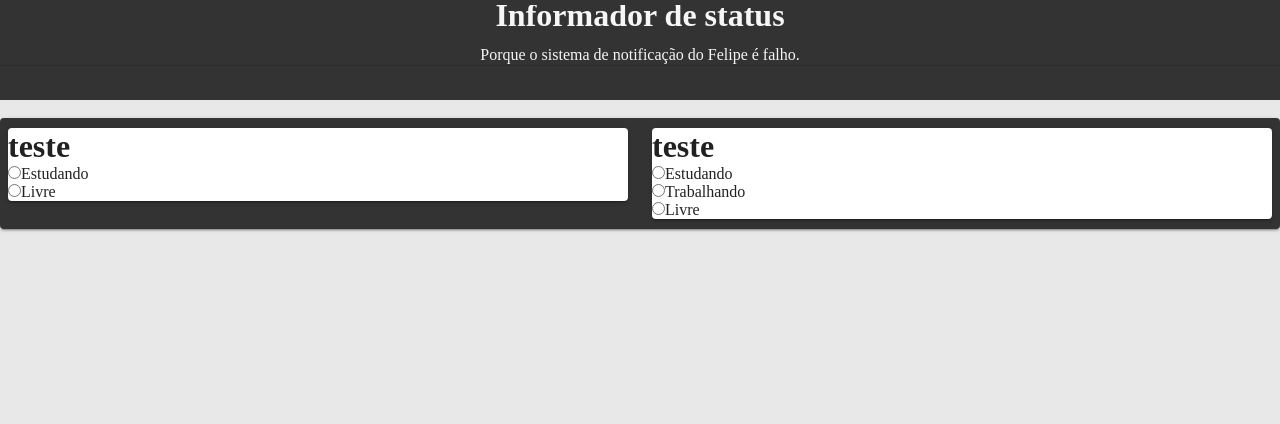
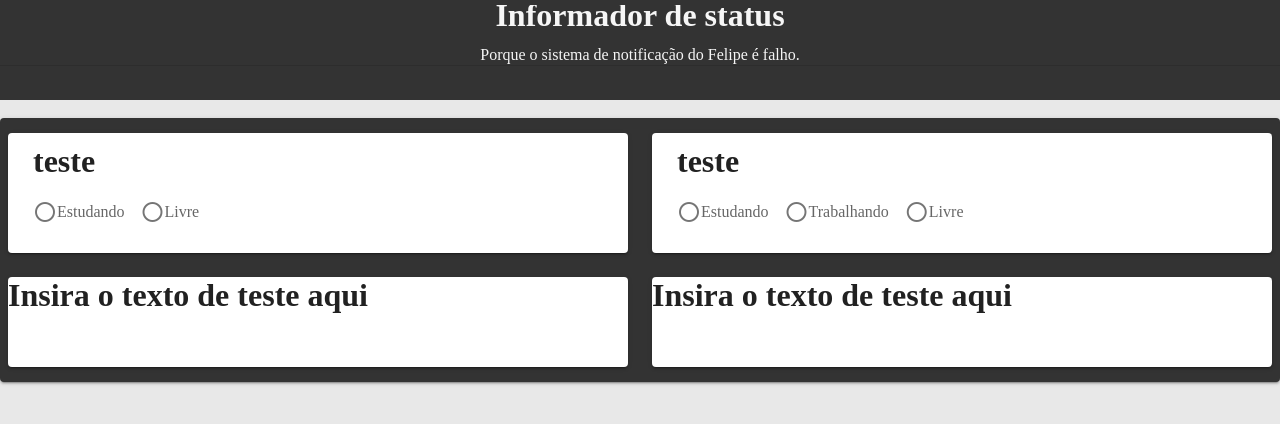
Before and after one commit to LelePG/Compartilhador-de-atividades, a Vue app in the folder app/: page / in a window 1280 px wide. Shown: the top 424 px of the page. Built offline with nearby package versions, Linux system fonts and the light colour scheme.

Commit message:
Finalização da interface

```diff
--- a/app/src/components/Atividades.vue
+++ b/app/src/components/Atividades.vue
@@ -1,11 +1,11 @@
 <template>
-  <v-card :class = "`${nome}-atividades`">
+  <v-card :class = "`${nome}-atividades atividades`">
     <h1>{{ nome }}</h1>
-    <input type="radio" id="estudando" name="estado" value="estudando" />
-    <label for="estudando">Estudando</label><br />
+    <v-radio-group row>
+      <v-radio label="Estudando" name = "estudando" color ="#990100"></v-radio>
     <slot></slot>
-    <input type="radio" id="livre" name="estado" value="livre" />
-    <label for="livre">Livre</label>
+      <v-radio label="Livre" name = "livre" color="#990100"></v-radio>
+    </v-radio-group>
   </v-card>
 </template>
 
@@ -25,4 +25,13 @@ export default {
 </script>
 
 <style>
+.atividades{
+  padding: 10px 25px;
+  height: 120px;
+}
+
+input[type="radio"]{
+  font-size:15px;
+  margin: auto;
+}
 </style>
--- a/app/src/components/Cabecalho.vue
+++ b/app/src/components/Cabecalho.vue
@@ -10,7 +10,7 @@
 <script>
 export default {
   data: function () {
-    return;
+    return {};
   },
 };
 </script>
--- a/app/src/components/Corpo.vue
+++ b/app/src/components/Corpo.vue
@@ -6,9 +6,17 @@
       </v-col>
       <v-col>
     <Atividades>
-      <input type="radio" id="trabalhando" name="estado" value="trabalhando" />
-    <label for="trabalhando">Trabalhando</label><br />
+           <v-radio label="Trabalhando" name = "trabalhando" color= "#990100"></v-radio>
     </Atividades>
+      </v-col>
+    </v-row>
+
+    <v-row>
+      <v-col>
+        <Status/>
+      </v-col>
+      <v-col>
+        <Status/>
       </v-col>
     </v-row>
 </v-card>
@@ -16,15 +24,17 @@
 
 <script>
 import Atividades from './Atividades.vue'
+import Status from './Status.vue'
 export default {
     components:{
-      Atividades
+      Atividades,
+      Status
     }
 }
 </script>
 
 <style>
 #corpo{
-  padding: 10px 8px;
+  padding: 15px 8px;
 }
 </style>
--- /dev/null
+++ b/app/src/components/Status.vue
@@ -0,0 +1,17 @@
+<template>
+    <v-card min-height = "90px">
+        <h1>Insira o texto de teste aqui</h1>
+    </v-card>
+</template>
+
+<script>
+export default {
+    data: function() {
+        return {}
+    }
+}
+</script>
+
+<style>
+
+</style>
```
